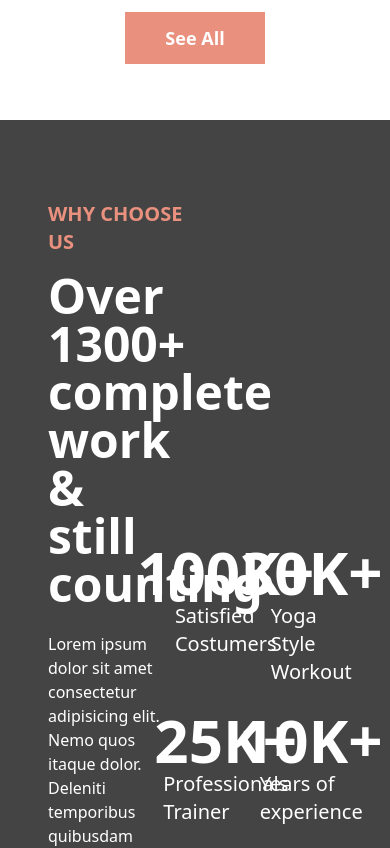
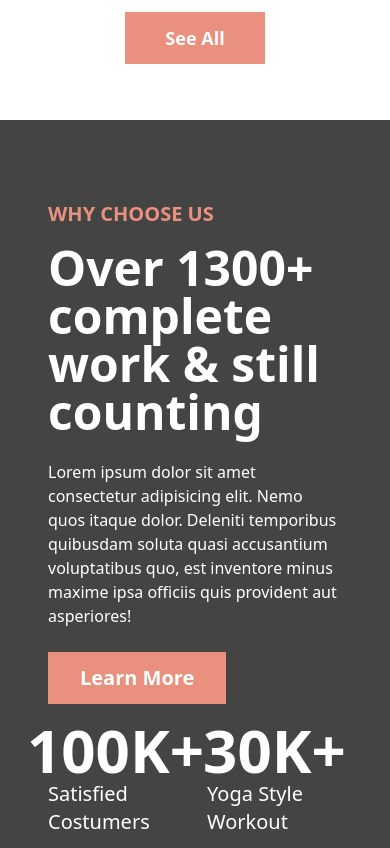
Before and after one commit to BayajidAlam/karata-client, a React (Create React App) app: page / in a window 390 px wide. Shown: the part 3980-4828 px from the top of the page. Built offline with nearby package versions, Linux system fonts and the light colour scheme; no server answers.

Commit message:
why choose us responsive

```diff
--- a/src/components/WhyChooseUs/WhyChooseUs.js
+++ b/src/components/WhyChooseUs/WhyChooseUs.js
@@ -4,10 +4,10 @@ import CountUp from "react-countup";
 const WhyChooseUs = () => {
   return (
     <section className="bg-[#444444] text-white">
-      <div className="container mx-auto flex items-center  py-20 px-12">
-        <div className="w-1/2">
+      <div className="container mx-auto lg:flex items-center  py-20 px-12">
+        <div className="lg:w-1/2">
           <p className="text-main text-xl font-bold mb-4">WHY CHOOSE US</p>
-          <div className="space-y-6 w-5/6">
+          <div className="space-y-6 lg:w-5/6">
             <h1 className="text-5xl font-bold">Over 1300+ complete work & still counting</h1>
             <p>
               Lorem ipsum dolor sit amet consectetur adipisicing elit. Nemo quos
@@ -18,7 +18,7 @@ const WhyChooseUs = () => {
             <button className="bg-main text-xl py-3 font-bold px-8">Learn More</button>
           </div>
         </div>
-        <div className="w-1/2">
+        <div className="lg:w-1/2 mt-4 md:mt:0 lg:mt-0">
           <div className="grid grid-cols-2 gap-6">
             <div className="flex flex-col items-center">
               <h1 className="text-6xl font-bold"><CountUp start={0} end={100} duration={2} delay={1}/>K+</h1>
```
